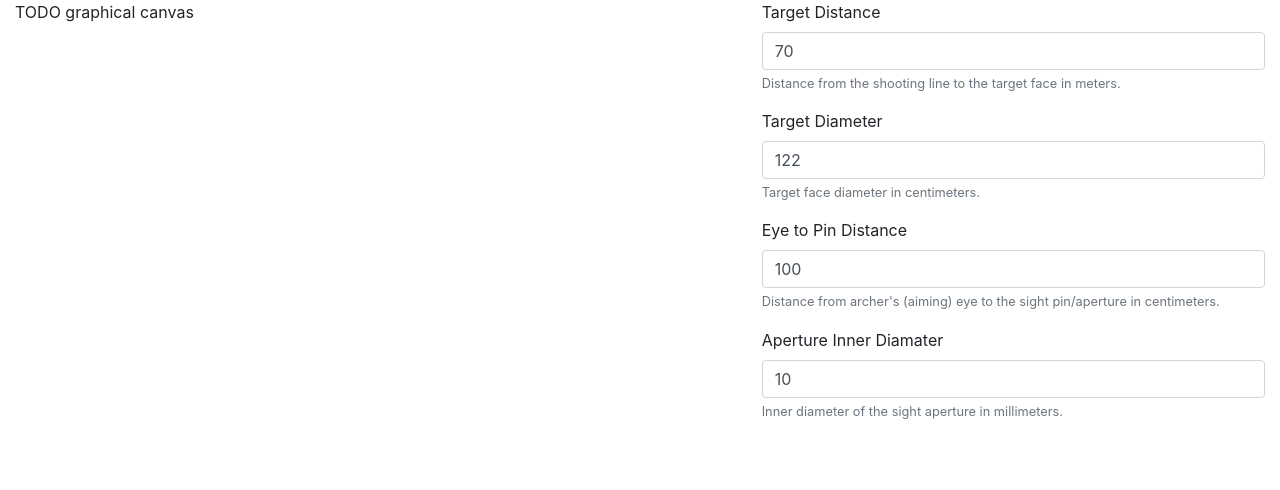
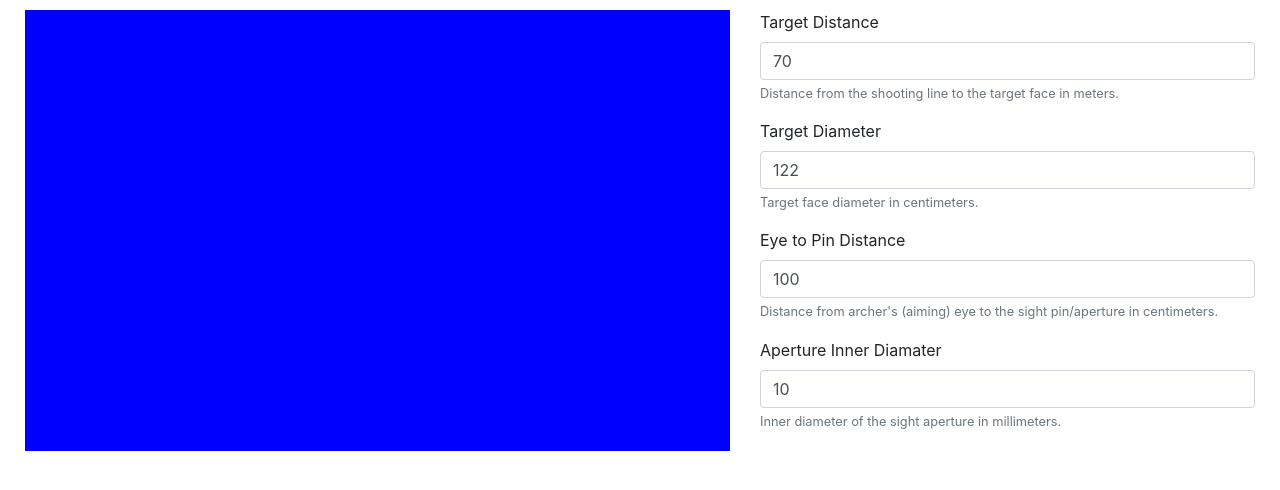
Before and after one commit to andrewazores/archery-sight-simulator, an Angular app: page / in a window 1280 px wide. Shown: the top 490 px of the page. Built offline with nearby package versions, Linux system fonts and the light colour scheme.

Commit message:
Add static canvas

```diff
--- a/src/app/app.component.html
+++ b/src/app/app.component.html
@@ -1,7 +1,9 @@
 <div class="container-fluid">
   <div class="row">
     <div class="col-xs-12 col-lg-7">
-      TODO graphical canvas
+      <canvas id="canvas" width="320" height="200">
+        Sorry, your browser doesn't support the &lt;canvas&gt; element.
+      </canvas>
     </div>
     <div class="col-xs-12 col-lg-5">
       <div class="form-group">
--- a/src/app/app.component.less
+++ b/src/app/app.component.less
@@ -0,0 +1,9 @@
+canvas {
+  background-color: blue;
+  width: 100%;
+  height: auto;
+}
+
+.row {
+  padding: 10px;
+}
```
